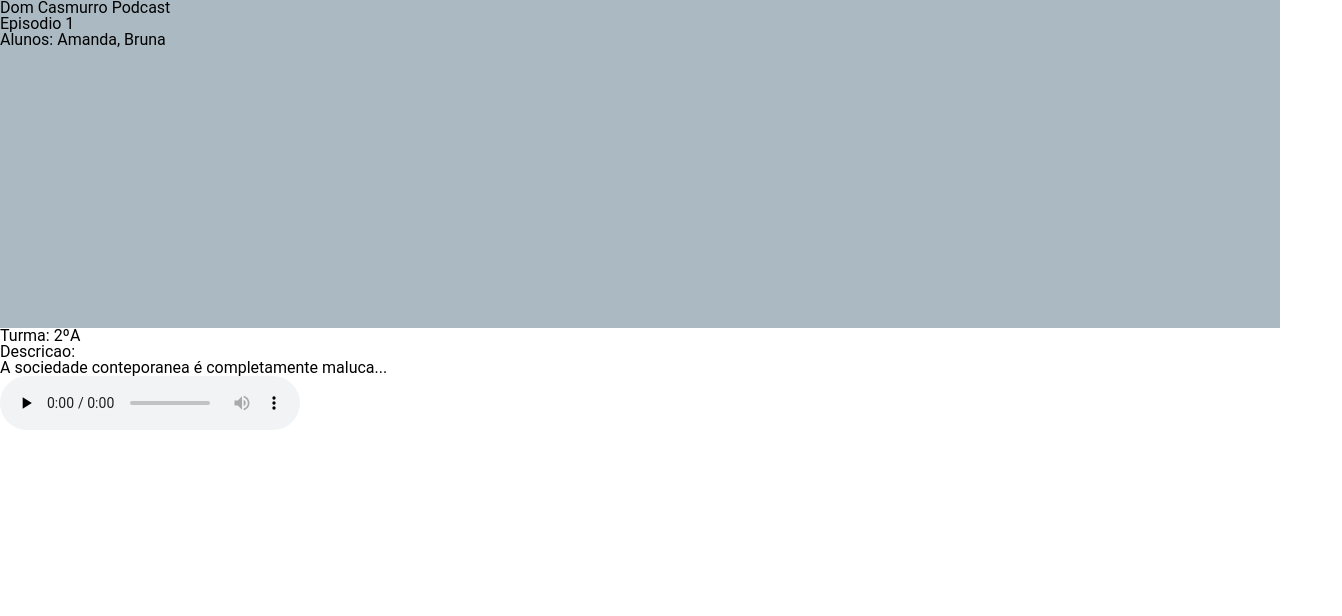
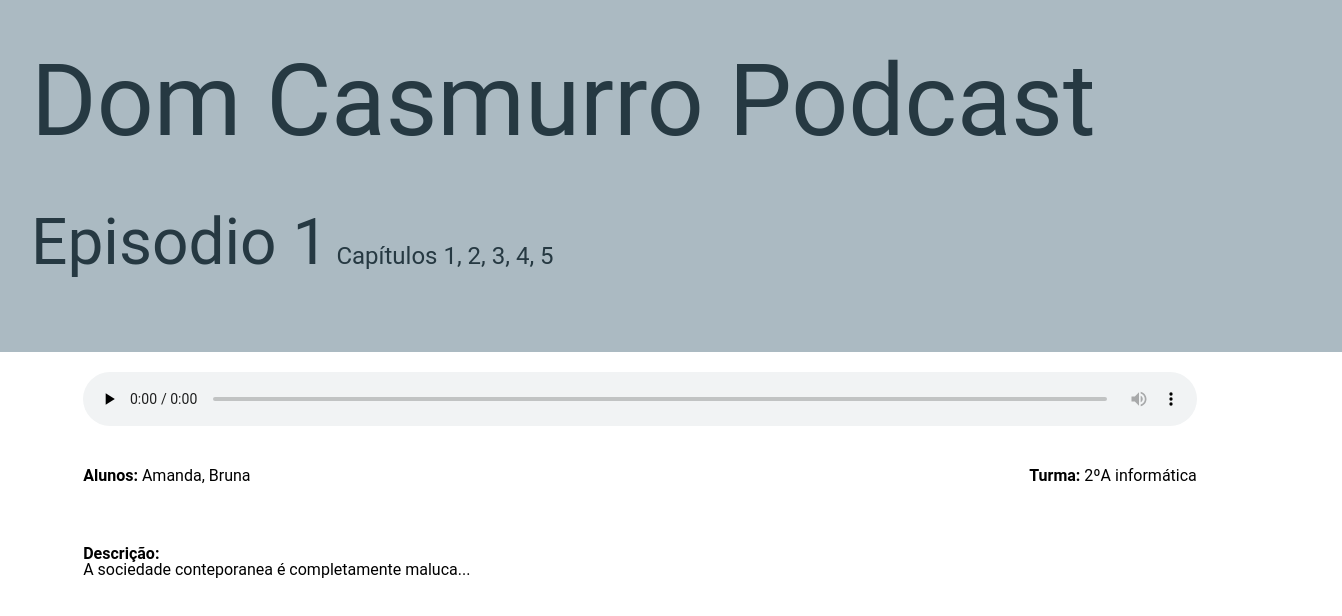
Before and after one commit to DomCasmurroPodcast/DomCasmurroPodcast, a Next.js app: page /Episodio/1 in a window 1280 px wide. Shown: the top 616 px of the page, 1342 px wide, since content can reach past the window. Built offline with nearby package versions, Linux system fonts and the light colour scheme.

Commit message:
Desenvolvendo

```diff
--- a/src/pages/Episodio/[id].jsx
+++ b/src/pages/Episodio/[id].jsx
@@ -22,22 +22,18 @@ export default function Page() {
   } else {
     return (
       <>
-        {/* <h1>Pagina {router.query.id}</h1> */}
         <div className={styles.titleContainer}>
           <h1>Dom Casmurro Podcast</h1>
           <h2>{episodio?.nome}</h2>
-          <p>Alunos: {episodio?.alunos}</p>
+          <h3>Capítulos {episodio?.capitulos}</h3>
         </div>
-        <p>Turma: {episodio?.turma}</p>
+        {/* <p>Turma: {episodio?.turma}</p>
         <p>
           Descricao: <br />
           {episodio?.descricao}
-        </p>
+        </p> */}
 
-        {(audioClicked && !podeCarregar) && //Aqui deve botar uma animação de loading enquanto o audio carrega
-        <div>
-          <p>O Audio está carregando, espere um momento!</p>
-        </div>}
+        <div className={styles.content}>
 
           <audio
           onPlay={()=>{
@@ -45,11 +41,30 @@ export default function Page() {
             if(!audioClicked)setAudioClicked(true);
           }}
           onCanPlayThrough={()=> setPodeCarregar(true)}
-        className={styles.player}
+          className={styles.audioPlayer}
           controls
           preload="none">
               <source src={src} type="audio/mp3" />
           </audio>
+
+          {(audioClicked && !podeCarregar) && //Aqui deve botar uma animação de loading enquanto o audio carrega
+          <div className={styles.loading}>
+            <div className={styles.ldsRing}><div></div><div></div><div></div><div></div></div>
+            <p>Espere um pouquinho, a áudio já vai carregar</p>
+          </div>
+          }
+
+          <div className={styles.informacoes}>
+            <p className={styles.alunos}><b>Alunos: </b>{episodio?.alunos}</p>
+            <p className={styles.alunos}><b>Turma: </b>{episodio?.turma} informática</p>
+          </div>
+
+          <p className={styles.descricao}>
+            <b>Descrição:</b><br/>
+            {episodio?.descricao}
+          </p>
+
+        </div>
       </>
     );
   }
--- a/src/styles/Episodio.module.scss
+++ b/src/styles/Episodio.module.scss
@@ -1,9 +1,130 @@
 .titleContainer{
     width: 100vw;
-    height: 328px;
+    height: 250px;
     background-color: #ABBAC2;
+    padding: 51px 31px;
 
     h1,h2,h3{
-        font-family: 'DM Serif Text', "Roboto", sans-serif;
+        font-family: 'DM Serif Text', "Roboto", serif;
+        color: #263942;
+        //font-weight: bold;
+
+    }
+
+    h1{
+        font-size: 100px ;
+    }
+
+    h2{
+        font-size: 64px;
+        display: inline-block;
+        margin-top: 60px;
+    }
+
+    h3{
+        font-size: 24px;
+        display: inline-block;
+        margin-left: 8px;
+    }
+
+}
+
+.content{
+    display: flex;
+    flex-direction: column;
+
+    .audioPlayer{
+        width: 87%;
+        justify-self: center;
+        margin: auto;
+        margin-top: 20px;
+    }
+
+    .loading{
+        margin-top: 15px;
+        justify-self: center;
+        margin: auto;
+        display: flex;
+        flex-direction: column;
+        justify-content: center;
+
+
+        p, div{
+            margin: 20px auto;
+            color: #b1b1b1;
+
+        }
+    }
+
+    .informacoes{
+        display: flex;
+        justify-self: center;
+        margin: 42px auto;
+        flex-direction: row;
+        justify-content: space-between;
+        width: 87%;
+        b{
+            font-weight: bold;
+        }
+
+    }
+
+    .descricao{
+        justify-self: center;
+        margin: 20px auto;
+        width: 87%;
+
+        b{
+            font-weight: bold;
+        }
     }
 }
+
+@keyframes animacao {
+    from {
+        opacity: 0;
+        transform: scale(0, 0);
+    }
+    to {
+        opacity: 1;
+        transform: scale(1, 1);
+    }
+}
+
+
+//Spinner de loading
+.ldsRing {
+    display: inline-block;
+    position: relative;
+    width: 40px;
+    height: 40px;
+  }
+  .ldsRing div {
+    box-sizing: border-box;
+    display: block;
+    position: absolute;
+    width: 39px;
+    height: 39px;
+    margin: 4px;
+    border: 4px solid #263942;
+    border-radius: 50%;
+    animation: ldsRing 1.2s cubic-bezier(0.5, 0, 0.5, 1) infinite;
+    border-color: #263942 transparent transparent transparent;
+  }
+  .ldsRing div:nth-child(1) {
+    animation-delay: -0.45s;
+  }
+  .ldsRing div:nth-child(2) {
+    animation-delay: -0.3s;
+  }
+  .ldsRing div:nth-child(3) {
+    animation-delay: -0.15s;
+  }
+  @keyframes ldsRing {
+    0% {
+      transform: rotate(0deg);
+    }
+    100% {
+      transform: rotate(360deg);
+    }
+  }
--- a/src/utils/episodios.js
+++ b/src/utils/episodios.js
@@ -2,7 +2,7 @@ const episodios = [
   {
     id: 1,
     nome: "Episodio 1",
-    audioSrc: "/",
+    audioSrc: "https://drive.google.com/file/d/1f5-Y8tTafqdSFwrRJAyNOwBHYT4YH8gk/preview",
     capitulos: "1, 2, 3, 4, 5",
     alunos: "Amanda, Bruna",
     descricao: "A sociedade conteporanea é completamente maluca...",
```
Lines whose indentation alone changed are shown as unchanged.
